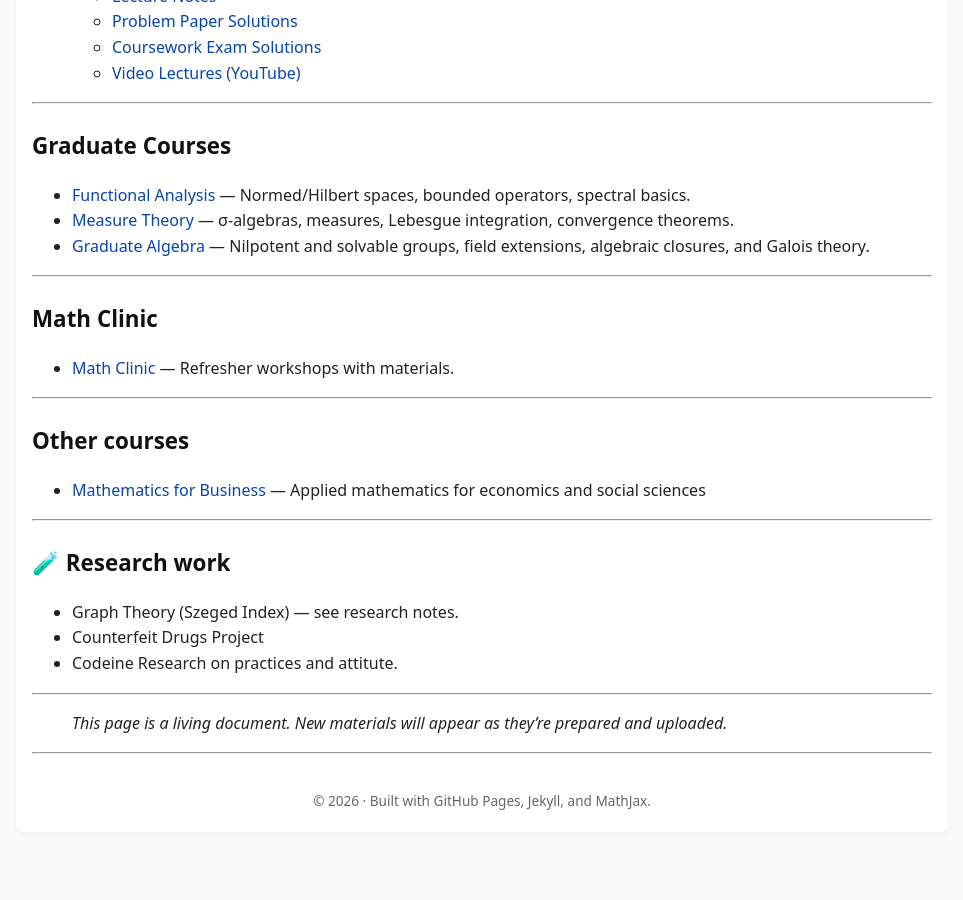
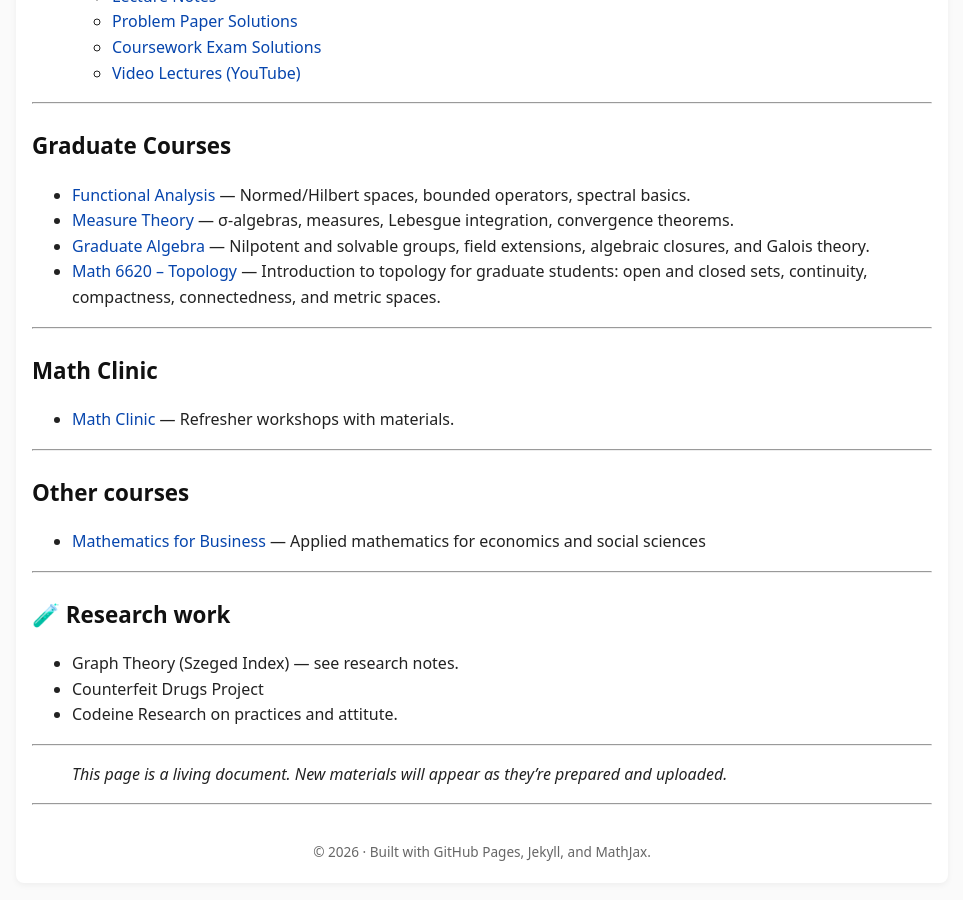
Before and after one commit to SaleemKamaludin/SaleemKamaludin.github.io, a Jekyll site: the page built from courses.md, in a window 1280 px wide and 900 px high, scrolled down 1039 px. Shown: the whole window, without its empty margins (158-1121 px from the left). Built offline with Jekyll 4.4.1, drawn with Linux system fonts in a browser that asks for light colours; before the commit the page ends 1903 px from its top, so only the background shows below that.

Commit message:
Add Topology course to graduate courses list

```diff
--- a/courses.md
+++ b/courses.md
@@ -51,7 +51,7 @@ Here you'll find organized links to course notes and resources. This will expand
 - <a href="{{ '/courses/graduate/functional-analysis/' | relative_url }}">Functional Analysis</a> — Normed/Hilbert spaces, bounded operators, spectral basics.
 - <a href="{{ '/courses/graduate/measure-theory/' | relative_url }}">Measure Theory</a> — σ-algebras, measures, Lebesgue integration, convergence theorems.
 - <a href="{{ '/courses/graduate/abstract-algebra/' | relative_url }}">Graduate Algebra</a> — Nilpotent and solvable groups, field extensions, algebraic closures, and Galois theory.
-
+- <a href="{{ '/courses/graduate/topology/' | relative_url }}">Math 6620 – Topology</a> — Introduction to topology for graduate students: open and closed sets, continuity, compactness, connectedness, and metric spaces.
 
 ---
 
```
